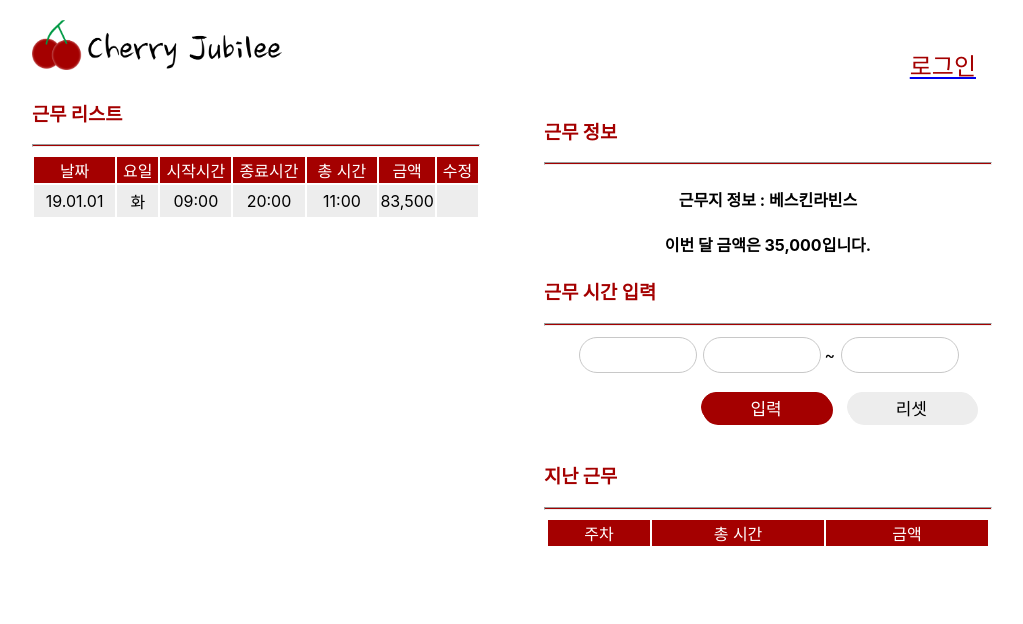
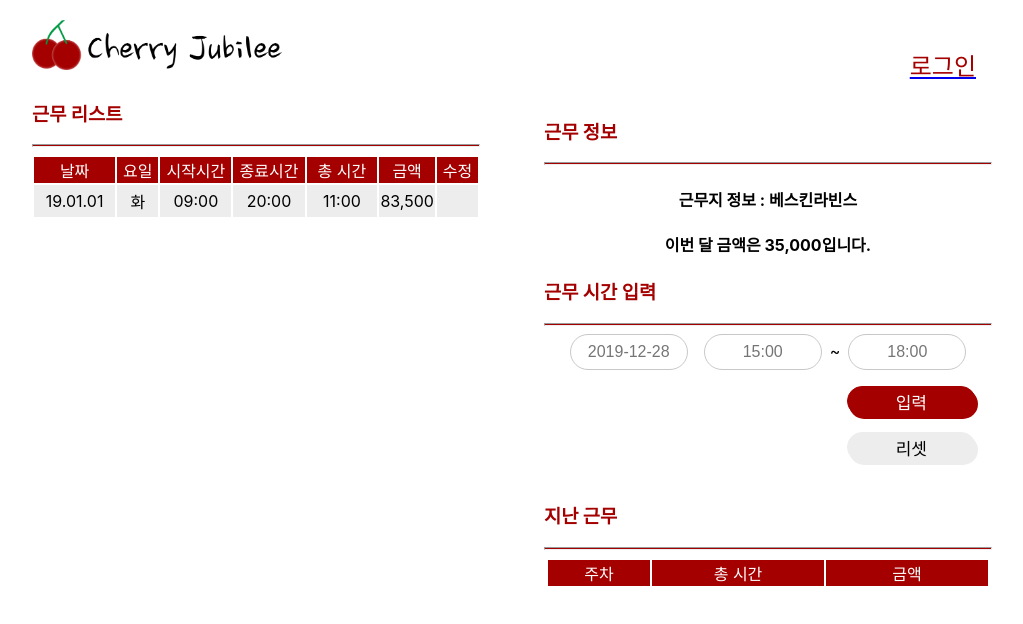
Before and after one commit to LIkelion-at-KOREATECH/CherryJubilee, a React (Create React App) app in the folder CherryJubilee_FrontEnd/: page / in a window 1280 px wide. Shown: the top 624 px of the page, without its empty margins (128-1151 px from the left). Built offline with nearby package versions, Linux system fonts and the light colour scheme.

Commit message:
add textbox handling

```diff
--- a/CherryJubilee_FrontEnd/src/App.css
+++ b/CherryJubilee_FrontEnd/src/App.css
@@ -101,7 +101,8 @@
   height: 2rem;
   border-radius: 28px;
   border:1px solid rgba(200,200,200);
-  margin-left: 0.1rem;
   font-size: 1rem;
   text-align: center;
+  margin-left: 0.5rem;
+  margin-right: 0.5rem;
 }
--- a/CherryJubilee_FrontEnd/src/mainpage/mainpage.js
+++ b/CherryJubilee_FrontEnd/src/mainpage/mainpage.js
@@ -2,6 +2,41 @@ import React, { Component } from 'react';
 import '../App.css';
 import { Link } from "react-router-dom";
 
+class mainpage extends Component {
+    constructor(props) {
+        super(props);
+        this.state= {
+            date: '',
+            startTime: '',
+            endTime: '',
+        }
+
+    }
+    handlingChange = (event) => {
+        this.setState({[event.target.name]: event.target.value})
+    }
+
+    handlingSubmit = async (event) => {
+        event.preventDefault() //event 기능 -> 막는다 새로고침
+        if(this.state.date==='') {
+            alert("날짜를 입력해주세요.")
+        }
+        else if(this.state.startTime==='') {
+            alert("시작시간을 입력해주세요.")
+        }
+        else if(this.state.endTime==='') {
+            alert("종료시간을 입력해주세요.")
+        }
+        else {
+            alert("입력 되었습니다.")
+            this.setState({date:'', startTime:'', endTime:''}) //창 초기화
+        }
+    }
+
+    handlingReset = () => {
+        this.setState({date:'', startTime:'', endTime:''}) //창 초기화
+    }
+    render() {
         const ColoredLine = ({ color }) => (
             <hr
                 style={{
@@ -23,25 +58,6 @@ const thlistcolor = {
             backgroundColor: 'rgba(237,237,237)',
         }
 
-
-class mainpage extends Component {
-    constructor(props) {
-        super(props);
-        this.state= {
-            workingData: [
-                {
-                    date : '2019-01-01',
-                    day_of_week : '화',
-                    start_time : '09:00',
-                    end_time : '20:00',
-                },
-            ]
-        }
-    }
-
-
-
-    render() {
         return (
         <div className="App">
             <div className="navigation">
@@ -74,6 +90,7 @@ class mainpage extends Component {
                     <td width='50rem' style={thcolor}>금액</td>
                     <td width='40rem' style={thcolor}>수정</td>
                 </tr>
+
                 <tr>
                     <td width='80rem' height='30rem' style={thlistcolor}>19.01.01</td>
                     <td width='40rem' height='30rem' style={thlistcolor}>화</td>
@@ -94,18 +111,43 @@ class mainpage extends Component {
 
                 <h3 style={maincolor}> 근무 시간 입력 </h3>
                 <ColoredLine color="rgba(164,0,0)" />
-                <table align='center'>
-                <tr>
-                    <td><input type='text' className='textbox'></input></td>
-                    <td><input type='text' className='textbox'></input></td>
-                    <td>~</td>
-                    <td><input type='text' className='textbox'></input></td>
-                </tr>
-                </table>
+
+                    <form align="center" onSubmit={this.handlingSubmit}>
+                        <input
+                            name='date'
+                            className='textbox'
+                            placeholder="2019-12-28"
+                            value = {this.state.date}
+                            onChange = {this.handlingChange}
+                        />
+                        <input
+                            name='startTime'
+                            className='textbox'
+                            placeholder="15:00"
+                            value = {this.state.startTime}
+                            onChange = {this.handlingChange}
+                        />
+                        ~
+                        <input
+                            name='endTime'
+                            className='textbox'
+                            placeholder="18:00"
+                            value = {this.state.endTime}
+                            onChange = {this.handlingChange}
+                        />
                         <div align='right'>
-                <button className='inputButton'>입력</button>
-                <button className='resetButton'>리셋</button>
+                            <input
+                                type='submit'
+                                value="입력"
+                                className='inputButton'
+                            />
                         </div>
+                    </form>
+                    <div align='right'>
+                        <button className='resetButton' onClick={this.handlingReset}>리셋</button>
+                    </div>
+
+
                 <br/>
                 <h3 style={maincolor}> 지난 근무 </h3>
                 <ColoredLine color="rgba(164,0,0)" />
--- a/CherryJubilee_FrontEnd/src/user/login.js
+++ b/CherryJubilee_FrontEnd/src/user/login.js
@@ -3,6 +3,28 @@ import './Cheol.css';
 import { Link } from "react-router-dom";
 
 class login extends Component {
+    constructor(props){
+        super(props)
+        this.state = {
+          id: '',
+          password: '',
+        }
+    }
+    handlingChange = (event) => {
+        this.setState({[event.target.name]: event.target.value})
+    }
+    handlingSubmit = async (event) => {
+        event.preventDefault() //event 기능 -> 막는다 새로고침
+        if(this.state.id==='') {
+            alert("ID를 입력해주세요.")
+        }
+        else if(this.state.password==='') {
+            alert("PASSWORD를 입력해주세요.")
+        }
+        else {
+            alert("로그인 되었습니다.")
+        }
+    }
     render() {
         return (
             <div className='main'>
@@ -14,12 +36,25 @@ class login extends Component {
 
                 <br/>
                 <br/>
-                <form>
+                <form onSubmit={this.handlingSubmit}>
                 <label>
-                    <input type="text" name="ID" className="text" placeholder="ID" />
+                    <input
+                        name="id"
+                        className="text"
+                        placeholder="ID"
+                        value = {this.state.id}
+                        onChange = {this.handlingChange}
+                    />
                     <br></br>
-                    <input type="text" name="PASSWORD" className="text" placeholder="PASSWORD" />
-                </label>
+                    <input
+                        name="password"
+                        type="password"
+                        className="text"
+                        placeholder="PASSWORD"
+                        value = {this.state.password}
+                        onChange = {this.handlingChange}
+                    />
+               </label>
                 <br></br>
                 <br></br>
                 <input className="loginbutton" type="submit" value="로그인" />
--- a/CherryJubilee_FrontEnd/src/user/signup.js
+++ b/CherryJubilee_FrontEnd/src/user/signup.js
@@ -2,6 +2,44 @@ import React, { Component } from 'react';
 import { Link } from "react-router-dom";
 
 class signup extends Component {
+    constructor(props){
+        super(props)
+        this.state = {
+          id: '',
+          password: '',
+          checkPassword: '',
+          name: '',
+          workPlace: '',
+        }
+    }
+    handlingChange = (event) => {
+        this.setState({[event.target.name]: event.target.value})
+    }
+    handlingSubmit = async (event) => {
+        event.preventDefault() //event 기능 -> 막는다 새로고침
+        if(this.state.id==='') {
+            alert("ID를 입력해주세요.")
+        }
+        else if(this.state.password==='') {
+            alert("PASSWORD를 입력해주세요.")
+        }
+        else if(this.state.checkPassword==='') {
+            alert("PASSWORD 확인을 입력해주세요.")
+        }
+        else if(this.state.name==='') {
+            alert("이름을 입력해주세요.")
+        }
+        else if(this.state.workPlace==='') {
+            alert("근무지를 입력해주세요.")
+        }
+        else if(this.state.password!==this.state.checkPassword) {
+            alert("비밀번호 확인이 다릅니다.")
+        }
+        else {
+            alert("가입완료 되었습니다.")
+        }
+
+    }
     render() {
         return (
             <div className="App">
@@ -12,17 +50,49 @@ class signup extends Component {
                 </Link>
 
                 <br/><br/>
-                <form>
+                <form onSubmit={this.handlingSubmit}>
                 <label>
-                    <input type="text" name="ID" className="text" placeholder="ID" />
+                    <input
+                        name="id"
+                        className="text"
+                        placeholder="ID"
+                        value = {this.state.id}
+                        onChange = {this.handlingChange}
+                    />
                     <br></br>
-                    <input type="text" name="PASSWORD" className="text" placeholder="PASSWORD" />
+                    <input
+                        type="password"
+                        name="password"
+                        className="text"
+                        placeholder="PASSWORD"
+                        value = {this.state.password}
+                        onChange = {this.handlingChange}
+                    />
                     <br></br>
-                    <input type="text" name="PASSWORD확인" className="text" placeholder="PASSWORD 확인" />
+                    <input
+                        type="password"
+                        name="checkPassword"
+                        className="text"
+                        placeholder="PASSWORD 확인"
+                        value = {this.state.checkPassword}
+                        onChange = {this.handlingChange}
+                    />
                     <br></br>
-                    <input type="text" name="이름" className="text" placeholder="이름" />
+                    <input
+                        name="name"
+                        className="text"
+                        placeholder="이름"
+                        value = {this.state.name}
+                        onChange = {this.handlingChange}
+                    />
                     <br></br>
-                    <input type="text" name="근무지" className="text" placeholder="근무지" />
+                    <input
+                        name="workPlace"
+                        className="text"
+                        placeholder="근무지"
+                        value = {this.state.workPlace}
+                        onChange = {this.handlingChange}
+                    />
                 </label>
                 <br></br>
                 <br></br>
```
Lines whose indentation alone changed are shown as unchanged.
